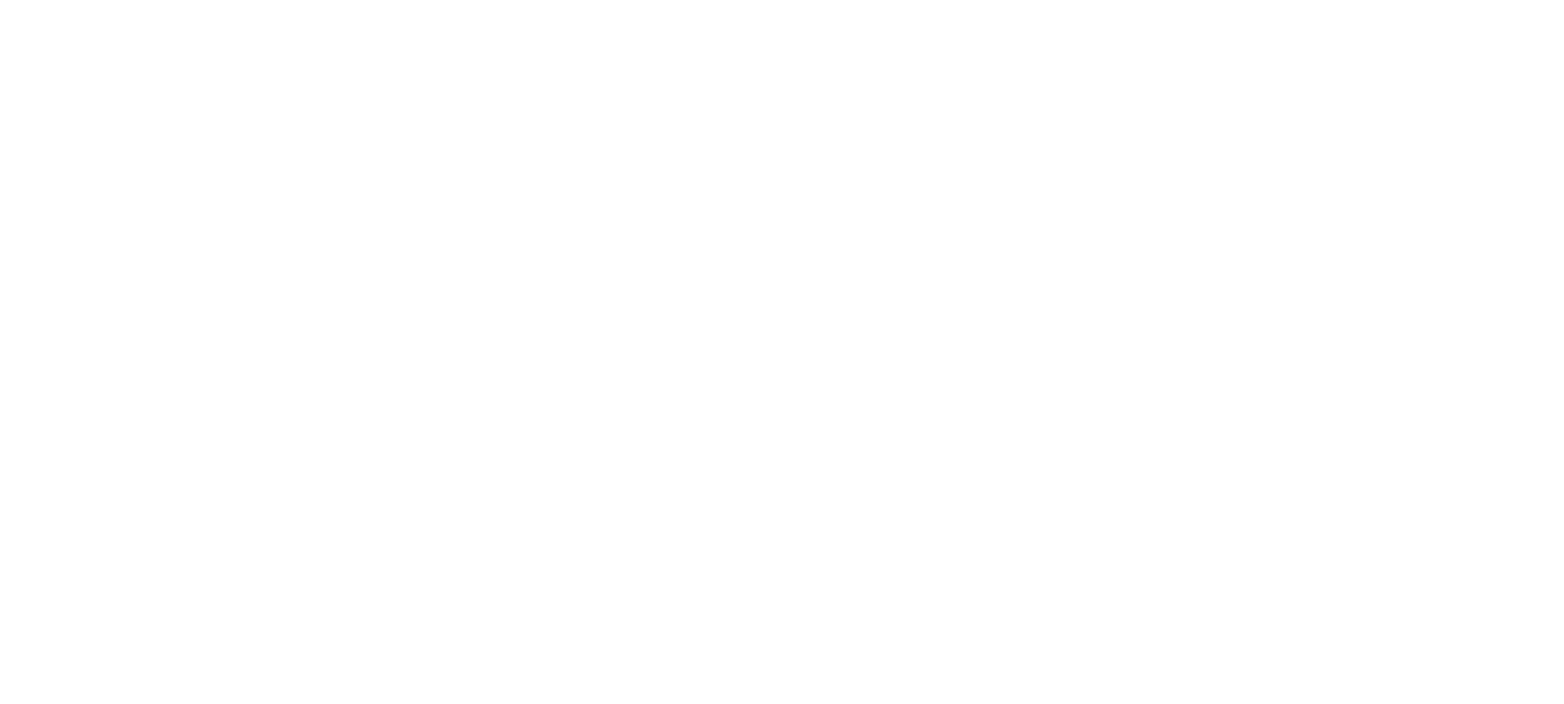
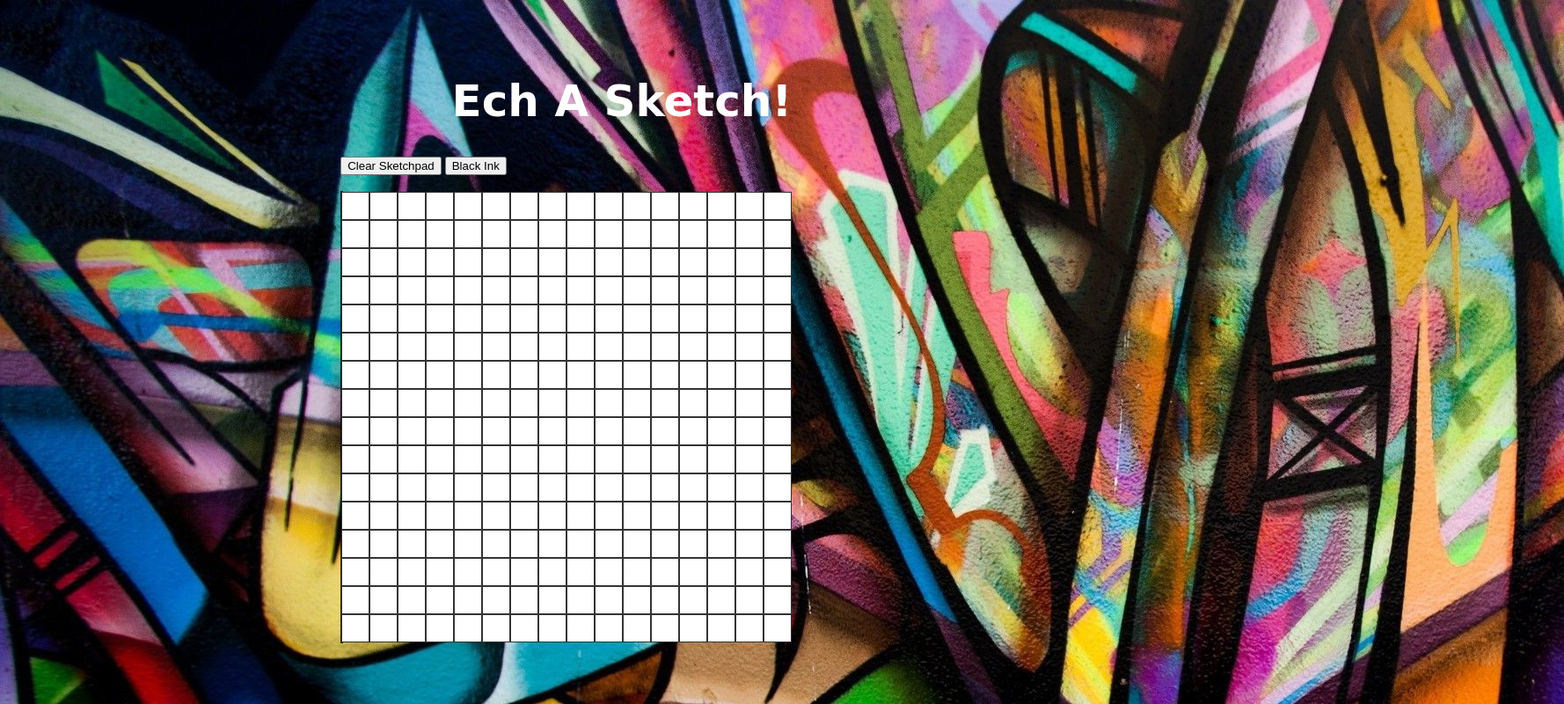
Before and after one commit to 6point022/Etch-a-Sketch, a plain HTML site: page index.html in a window 1280 px wide. Shown: the whole page at 88% size, 1778 px wide, since content can reach past the window. Drawn offline with Linux system fonts and the light colour scheme.

Commit message:
Finished project

```diff
--- a/index.html
+++ b/index.html
@@ -1,8 +1,23 @@
+<html>
 <head>
-	<title>Document</title>
+	<title>Etch a Sketch!</title>
+	<link rel="stylesheet" type="text/css" href="./style.css">
+
 </head>
 <body>
-	<div class="container"></div>
+
+	<div class="big-container">
+
+		<h1>Ech A Sketch!</h1>
+
+		<div class="buttons">
+			<button id="clear">Clear Sketchpad</button>
+			<button id="black">Black Ink</button>
+		</div>
+
+		<br><br>
+		<div class="grid-container"></div>
+	</div>
 
 	<script src="./script.js"></script>
 </body>
--- a/script.js
+++ b/script.js
@@ -1,5 +1,51 @@
-const container = document.querySelector('.container');
+const getRandomNum = (x = 0, y = 255) => {
+	return Math.floor((Math.random() * y) + x);
+}
 
-for(let i = 0; i < 16; i++) {
-	container.innerHTML += '<div></div>'
+const createGrid = (dimension = 16) => {
+	const container = document.querySelector('.grid-container');
+	container.style.gridTemplateColumns = `repeat(${dimension}, 1fr)`;
+	// container.style.marginLeft = `${-1 * 40 / 2}px`;
+	// console.log(container.style.marginLeft);
+
+
+	for(let i = 0; i < dimension ** 2; i++) {
+		container.innerHTML += `<div class="grid-item"></div>`
+	}
+
+	const blocks = document.querySelectorAll('.grid-item');
+
+	blocks.forEach(block => {
+		block.style.backgroundColor = 'white';
+
+		block.addEventListener('mouseover', e => {
+			console.log(`${getRandomNum()}`);
+			e.target.style.backgroundColor = `rgb(${getRandomNum()}, ${getRandomNum()}, ${getRandomNum()})`;
+		});
+	});
 }
+
+createGrid();
+
+const clearButton = document.querySelector('#clear');
+const blackButton = document.querySelector('#black');
+
+clearButton.addEventListener('click', e => {
+	const blocks = document.querySelectorAll('.grid-item');
+	const container = document.querySelector('.grid-container');
+
+	container.innerHTML = '';
+	createGrid(prompt("How many squares do you want?", 16));
+})
+
+blackButton.addEventListener('click', e => {
+	const blocks = document.querySelectorAll('.grid-item');
+	const container = document.querySelector('.grid-container');
+
+	blocks.forEach(block => {
+		block.addEventListener('mouseover', e => {
+			console.log(`${getRandomNum()}`);
+			e.target.style.backgroundColor = `rgb(0, 0, 0)`;
+		});
+	});
+});
--- /dev/null
+++ b/style.css
@@ -0,0 +1,44 @@
+.grid-container {
+	display: grid;
+	max-width: 1px;
+	grid-template-columns: repeat(16, 1fr);
+	border: 1px solid rgba(0, 0, 0, 0.8);
+	position: absolute;
+	/* left: 50%;
+	margin-left: 50px; */
+}
+
+.grid-item {
+	border: 1px solid rgba(0, 0, 0, 0.8);
+	padding: 10px;
+	height: 10px;
+	width: 10px;
+	font-size: 10px;
+	text-align: center;
+}
+
+.grid-item:hover {
+	background-color: black;
+}
+
+.buttons {
+	display: inline;
+}
+
+.big-container {
+	position: relative;
+	left: 30%;
+	top: 10%;
+}
+
+body {
+	background-image: url("graffiti.jpg");
+}
+
+h1 {
+	position: relative;
+	left: 10%;
+	color: white;
+	font-family: cursive, 'Arial';
+	font-size: 50px;
+}
```
Also changed, not shown: graffiti.jpg (added).
